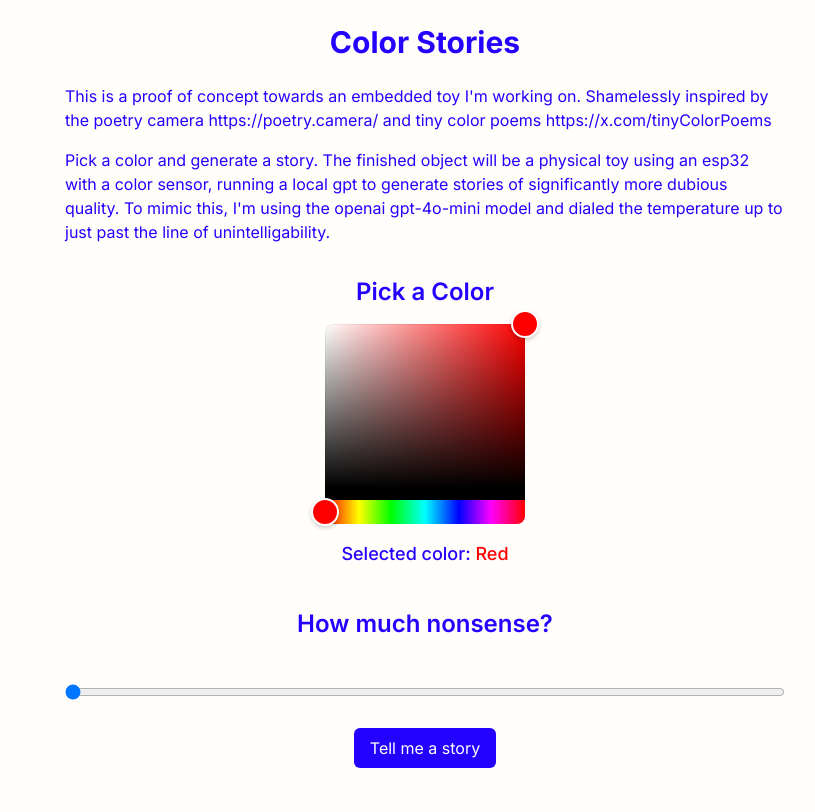
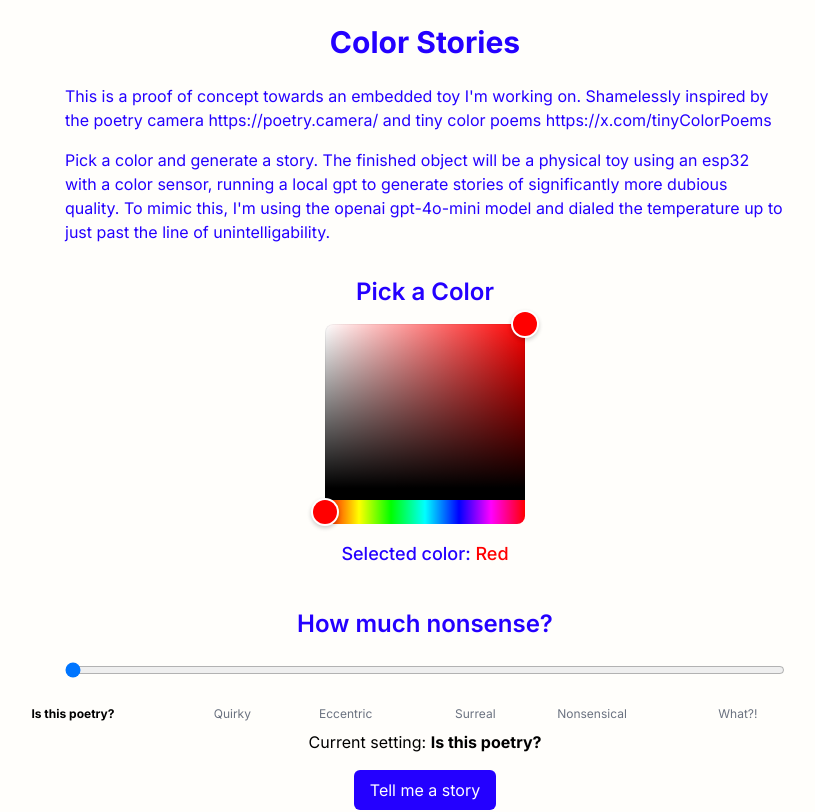
Before and after one commit to chedgo/home, a Next.js app: page /color-stories in a window 1280 px wide. Shown: the top 812 px of the page, without its empty margins (215-1030 px from the left). Built offline with nearby package versions, Linux system fonts and the light colour scheme; a web font is replaced by a local one.

Commit message:
added labels

```diff
--- a/src/app/api/color-stories/route.ts
+++ b/src/app/api/color-stories/route.ts
@@ -14,8 +14,8 @@ export async function POST(req: Request) {
       { status: 400 }
     );
   }
-  //map temperature from 1-50 to 1.35-2 range
-  const mappedTemperature = 1.35 + (temperature / 50) * 0.65;
+  //map temperature from 1-50 to 1.1-2 range
+  const mappedTemperature = 1.1 + (temperature / 50) * 0.9;
   try {
     const stories = await streamObject({
       model: openai('gpt-4o-mini'),
--- a/src/app/color-stories/page.tsx
+++ b/src/app/color-stories/page.tsx
@@ -1,10 +1,11 @@
 'use client';
-import { useState } from 'react';
+import { useState, useMemo } from 'react';
 import { HexColorPicker } from 'react-colorful';
 import { getNearestColorName } from '@/utils/colorUtils';
 import { useFetchColorStory } from '@/hooks/useFetchColorStory';
 import { Color } from '@/types/Color';
 import { colorFromHex } from '@/utils/colorUtils';
+
 function ColorStories() {
   const [temperature, setTemperature] = useState<number>(0);
   const [color, setColor] = useState<Color>({
@@ -21,6 +22,23 @@ function ColorStories() {
     setColor(colorFromHex(hex));
   };
   const { story, isLoading, error, fetchStory } = useFetchColorStory();
+
+  const temperatureLabels = useMemo(() => [
+    { value: 0, label: "Is this poetry?" },
+    { value: 10, label: "Quirky" },
+    { value: 20, label: "Eccentric" },
+    { value: 30, label: "Surreal" },
+    { value: 40, label: "Nonsensical" },
+    { value: 50, label: "What?!" }
+  ], []);
+
+  const getCurrentLabel = () => {
+    const currentLabel = temperatureLabels.reduce((prev, curr) => {
+      return (Math.abs(curr.value - temperature) < Math.abs(prev.value - temperature) ? curr : prev);
+    });
+    return currentLabel.label;
+  };
+
   return (
     <div className="p-6 max-w-3xl mx-auto">
       <h1 className="text-3xl font-bold mb-6 text-center text-primary">
@@ -62,6 +80,7 @@ function ColorStories() {
         <h2 className="text-2xl font-semibold mt-10 mb-4 text-primary">
           How much nonsense?
         </h2>
+        <div className="w-full relative">
           <input
             id="nonsense-slider"
             type="range"
@@ -69,8 +88,25 @@ function ColorStories() {
             max="50"
             value={temperature}
             onChange={(e) => setTemperature(parseInt(e.target.value))}
-          className="w-full h-2 bg-gray-200 rounded-lg cursor-pointer my-8"
+            className="w-full h-2 bg-gray-200 rounded-lg cursor-pointer mb-6"
           />
+          <div className="w-full flex justify-between px-2 mt-2">
+            {temperatureLabels.map(({ value, label }) => (
+              <span
+                key={value}
+                className={`text-xs ${
+                  Math.abs(value - temperature) <= 5 ? 'font-bold' : 'text-gray-500'
+                }`}
+                style={{ left: `${(value / 50) * 100}%`, transform: 'translateX(-50%)' }}
+              >
+                {label}
+              </span>
+            ))}
+          </div>
+        </div>
+        <p className="text-center mt-2 mb-4">
+          Current setting: <strong>{getCurrentLabel()}</strong>
+        </p>
         <button
           className="bg-primary text-white px-4 py-2 rounded-md"
           onClick={() => {
```
Lines whose indentation alone changed are shown as unchanged.
